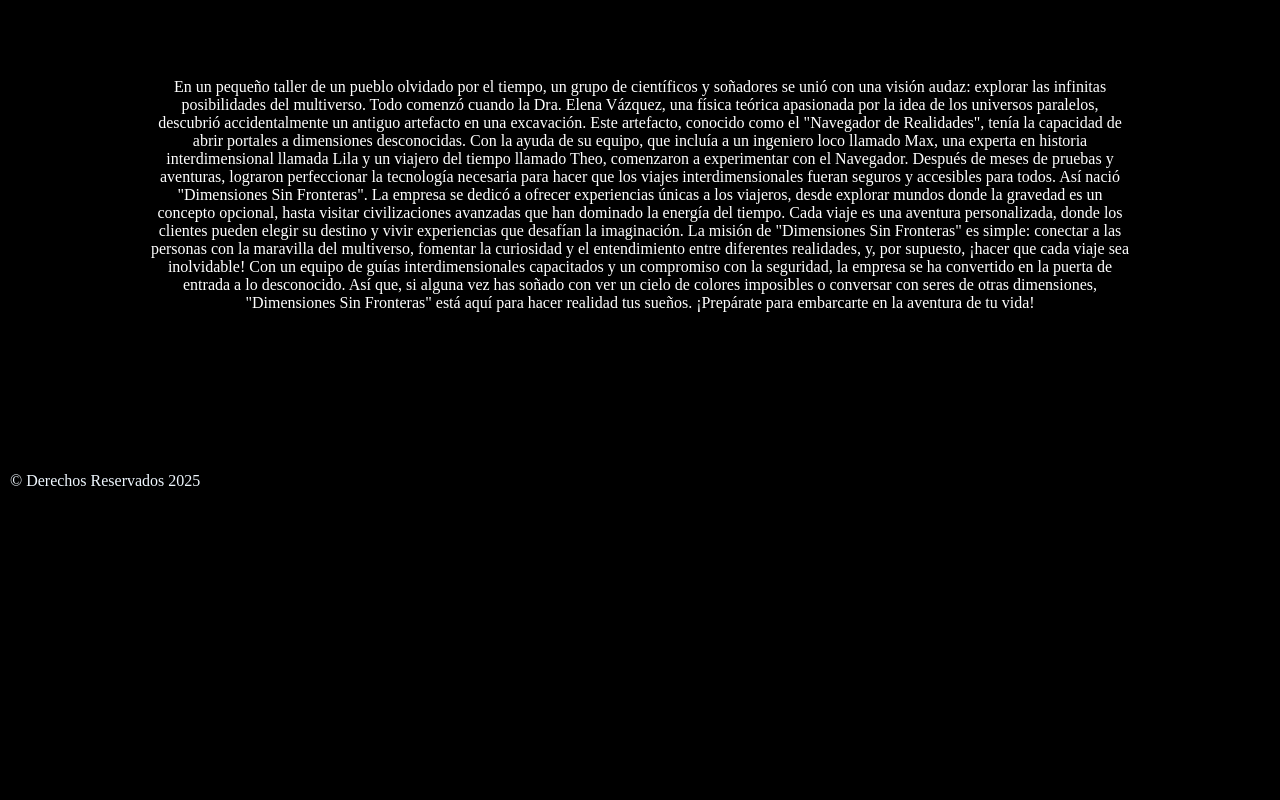
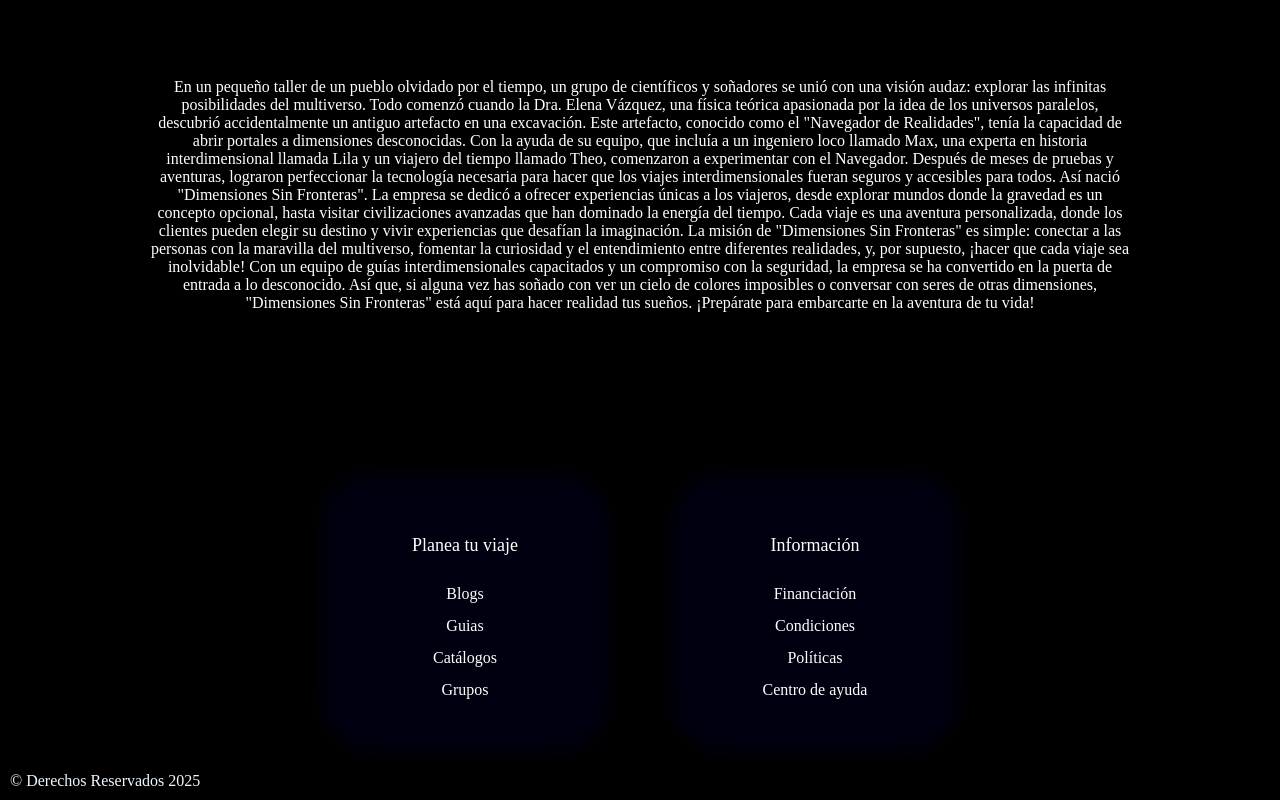
Before and after one commit to adrihierro/WebLenguajeDeMarcas, a plain HTML site: page ViajesInterdimensionalesWeb.html in a window 1280 px wide. Shown: the part 830-1630 px from the top of the page. Before the commit the page ends 1330 px from the top, so only its background shows below. Drawn offline with Linux system fonts and the light colour scheme; files whose address does not match are found by name.

Commit message:
Add files via upload
Actualizado

```diff
--- a/ViajesInterdimensionalesWeb.html
+++ b/ViajesInterdimensionalesWeb.html
@@ -3,7 +3,7 @@
 
 <head>
     <title>Viajes Interdimensionales</title>
-    <link rel="stylesheet" href="/home/dam/Documents/Mipágina web/CSS/viajesinterdimensionalesDestinos.css">
+    <link rel="stylesheet" href="/home/dam/Documents/Mipágina web/CSS/viajesinterdimensionales.css">
     <link rel="responsive" href="CSS/responsive.css"> <!--Responsive pendiente-->
     <meta name="authors" content=""> <!--Información pendiente-->
     <meta name="keywords"
@@ -31,7 +31,7 @@
             </div>
         </nav>
         <section id="MainSection">
-            <header class="Historia">Nuestra historia</header>
+            <header id="Historia">Nuestra historia</header>
             <p>
                 En un pequeño taller de un pueblo olvidado por el tiempo, un grupo de científicos y soñadores se unió
                 con una visión audaz: explorar las infinitas posibilidades del multiverso. Todo comenzó cuando la Dra.
@@ -58,6 +58,22 @@
                 dimensiones, "Dimensiones Sin Fronteras" está aquí para hacer realidad tus sueños. ¡Prepárate para
                 embarcarte en la aventura de tu vida!</p>
         </section>
+        <section id="SecondSection">
+            <div class="Apartado">
+                <header class="Titulillo">Planea tu viaje</header>
+                <p>Blogs</p>
+                <p>Guias</p>
+                <p>Catálogos</p>
+                <p>Grupos</p>
+            </div>
+            <div class="Apartado">
+                <header class="Titulillo">Información</header>
+                <p>Financiación</p>
+                <p>Condiciones</p>
+                <p>Políticas</p>
+                <p>Centro de ayuda</p>
+            </div>
+        </section>
     </main>
     <footer>
         &copy; Derechos Reservados 2025
--- a/viajesinterdimensionales.css
+++ b/viajesinterdimensionales.css
@@ -16,13 +16,13 @@
     text-align: center;
     box-shadow: inset 0 -20px 15px rgba(0, 0, 0, 5), inset 0 20px 15px rgba(0, 0, 0, 5);
 }
-header {
+#NombrePágina,#Historia {
     background-image: url('/home/dam/Documents/Mipágina web/Imagenes/Imagenes interdimensionales/Header1.jpg');
     background-size: cover;  /* Ajusta la imagen para cubrir toda el área */
     background-position: center;  /* Centra la imagen */
     background-attachment: fixed; /* La imagen permanece fija cuando se hace scroll */
     height: 300px; /* Ajusta la altura del header */
-    color: white; /* Establece el color del texto para que se vea sobre el fondo */
+    color: white; /* Establece el color del texto */
     display: flex;
     justify-content: center;
     align-items: center;
@@ -66,6 +66,33 @@ footer {
 #MainSection p {
     padding-top: 50px;
 }
+
+#SecondSection {
+    justify-content: center;
+    gap: 50px;
+    align-items: center;
+    color: rgb(255, 255, 255);
+    display: flex;
+    box-shadow: inset 0 -10px 20px rgba(0, 0, 0, 0.9), inset 0 10px 20px rgba(0, 0, 0, 0.9);
+
+
+}
+.Apartado {
+    line-height: 2;
+    text-align: center;
+    width: 200px;
+    height: 200px;
+    border-radius: 20%;
+    padding: 50px;
+    background-color: rgba(0, 0, 20, 0.863);
+    box-shadow: inset 0 -10px 20px rgba(0, 0, 0, 1), inset 0 10px 20px rgba(0, 0, 0, 1);
+
+}
+.Titulillo {
+    font-size: large;
+    padding: 15px;
+}
+
 #Sección1 div {
     padding: 75px;
 }
@@ -87,15 +114,15 @@ footer {
     padding: 60px;
     display: flex;
     background-image: url('/home/dam/Documents/Mipágina web/Imagenes/Imagenes interdimensionales/Novedades.jpg');
-    background-size: cover;  /* Ajusta la imagen para cubrir toda el área */
-    background-position: center;  /* Centra la imagen */
+    background-size: cover;
+    background-position: center;
 }
 #Sección3 {
     padding: 60px;
     display: flex;
     background-image: url('/home/dam/Documents/Mipágina web/Imagenes/Imagenes interdimensionales/Ofertas3.png');
-    background-size: cover;  /* Ajusta la imagen para cubrir toda el área */
-    background-position: center;  /* Centra la imagen */
+    background-size: cover;
+    background-position: center;
 }
 #Sección1,#Sección2,#Sección3 {
     margin-left: auto;
```
